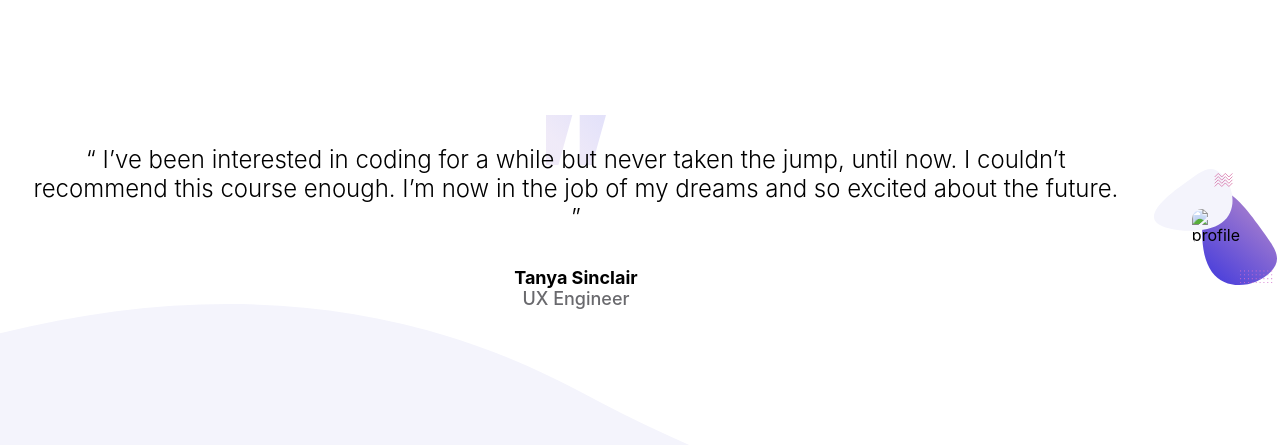
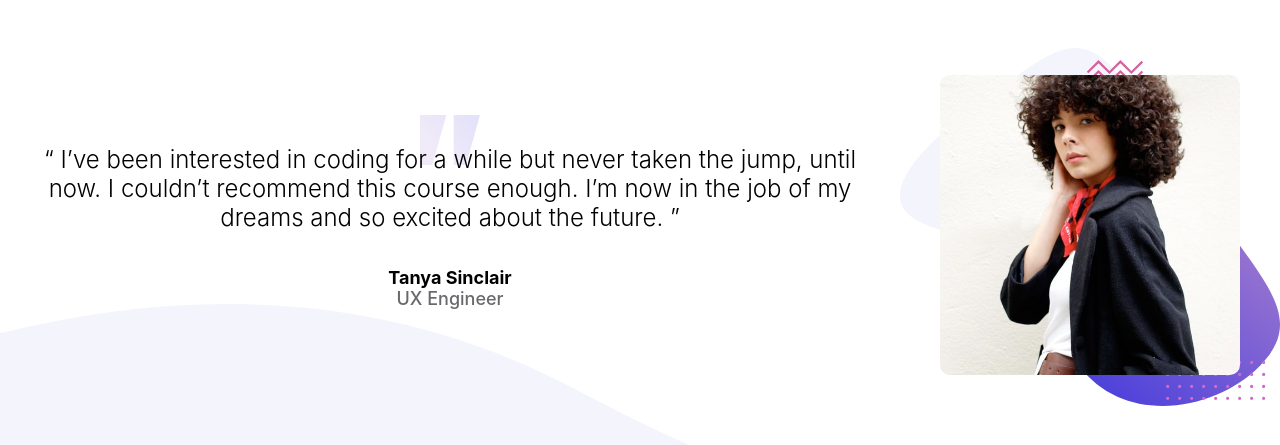
Before and after one commit to english194website/Coding-bootcamp-testimonials-slider, a plain HTML site: page index.html in a window 1280 px wide. Shown: the part 173-618 px from the top of the page. Drawn offline with Linux system fonts and the light colour scheme.

Commit message:
Update index.html

```diff
--- a/index.html
+++ b/index.html
@@ -170,7 +170,7 @@
 
   <div class="container">
     <div class="container-img">
-      <img src="images/image-tanya.jpg" alt="profile">
+      <img src="image-tanya.jpg" alt="profile">
           </div>
     <div class="container-text">
       <div class="bg-img">
```
